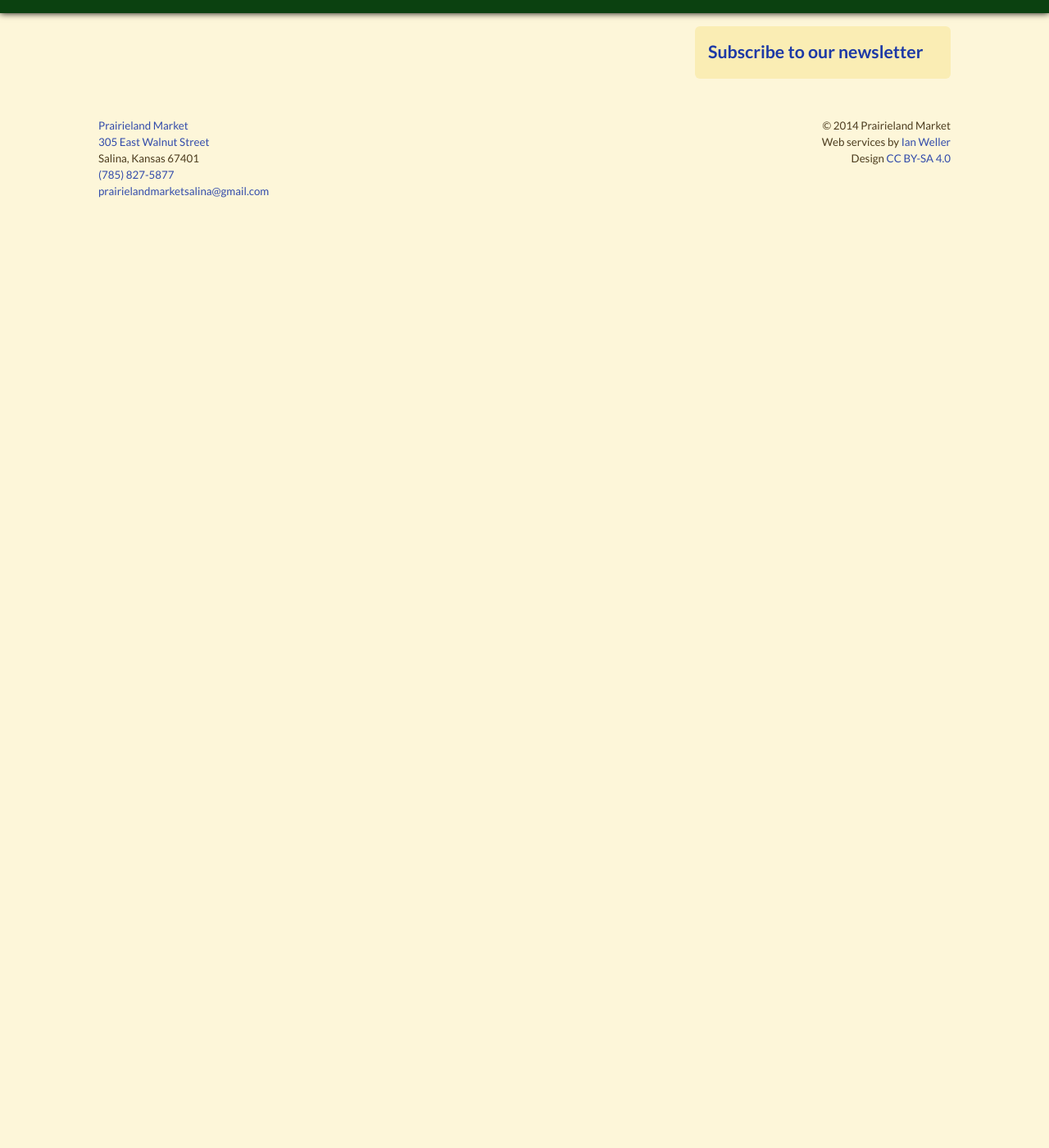
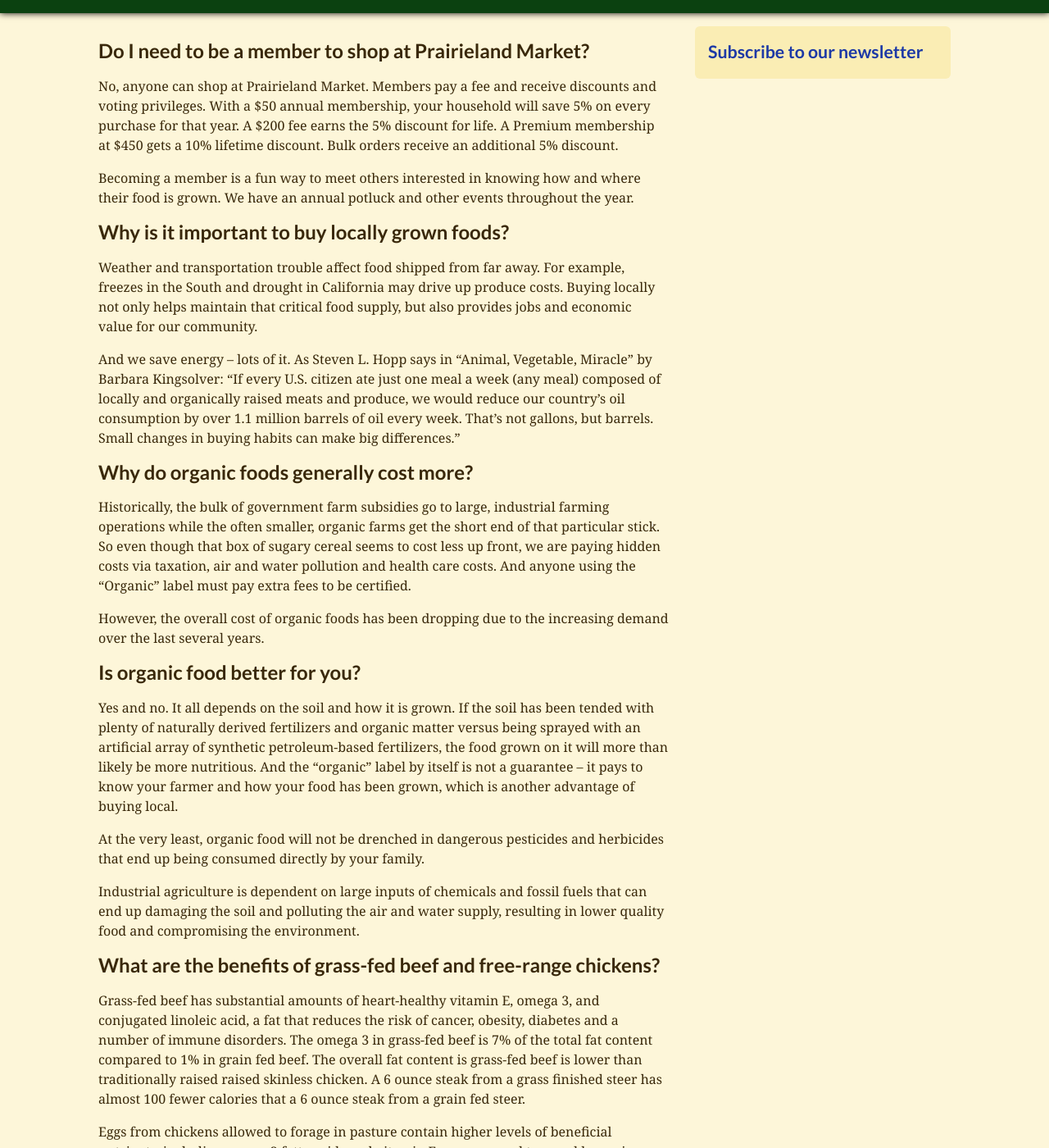
Before and after one commit to prairielandmarket/prairielandmarket.github.io, a Jekyll site: the page built from faq.md, in a window 1280 px wide and 1400 px high, scrolled down 270 px. Shown: the whole window at 82% size. Built offline with Jekyll 4.4.1, drawn with Linux system fonts in a browser that asks for light colours; nearby versions of some CDN libraries; Markdown is read by kramdown in place of the engine named in the settings; before the commit the page ends 900 px from its top, so only the background shows below that; some of the changed text lies outside the part shown.

Commit message:
Copy in FAQ from Nancy

```diff
--- a/faq.md
+++ b/faq.md
@@ -2,4 +2,39 @@
 id: faq
 layout: default
 title: FAQ
+published: true
 ---
+
+## Do I need to be a member to shop at Prairieland Market?
+No, anyone can shop at Prairieland Market.  Members pay a fee and receive discounts and voting privileges.  With a $50 annual membership, your household will save 5% on every purchase for that year.  A $200 fee earns the 5% discount for life.    A Premium membership at $450 gets a 10% lifetime discount.  Bulk orders receive an additional 5% discount.
+
+Becoming a member is a fun way to meet others interested in knowing how and where their food is grown.  We have an annual potluck and other events throughout the year.
+
+## Why is it important to buy locally grown foods?
+Weather and transportation trouble affect food shipped from far away.  For example, freezes in the South and drought in California may drive up produce costs.  Buying locally not only helps maintain that critical food supply, but also provides jobs and economic value for our community.
+
+And we save energy -- lots of it.  As Steven L. Hopp says in "Animal, Vegetable, Miracle" by Barbara Kingsolver:  "If every U.S. citizen ate just one meal a week (any meal) composed of locally and organically raised meats and produce, we would reduce our country's oil consumption by over 1.1 million barrels of oil every week. That's not gallons, but barrels.  Small changes in buying habits can make big differences."
+
+## Why do organic foods generally cost more?
+Historically, the bulk of government farm subsidies go to large, industrial farming operations while the often smaller, organic farms get the short end of that particular stick.   So even though that box of sugary cereal seems to cost less up front, we are paying hidden costs via taxation, air and water pollution and health care costs.  And anyone using the “Organic” label must pay extra fees to be certified.
+
+However, the overall cost of organic foods has been dropping due to the increasing demand over the last several years.
+
+## Is organic food better for you?
+Yes and no.  It all depends on the soil and how it is grown.  If the soil has been tended with plenty of naturally derived fertilizers and organic matter versus being sprayed with an artificial array of synthetic petroleum-based fertilizers, the food grown on it will more than likely be more nutritious.  And the "organic" label by itself is not a guarantee – it pays to know your farmer and how your food has been grown, which is another advantage of buying local.
+
+At the very least, organic food will not be drenched in dangerous pesticides and herbicides that end up being consumed directly by your family.
+
+Industrial agriculture is dependent on large inputs of chemicals and fossil fuels that can end up damaging the soil and polluting the air and water supply, resulting in lower quality food and compromising the environment.
+
+## What are the benefits of grass-fed beef and free-range chickens?
+Grass-fed beef has substantial amounts of heart-healthy vitamin E, omega 3, and conjugated linoleic acid, a fat that reduces the risk of cancer, obesity, diabetes and a number of immune disorders.  The omega 3 in grass-fed beef is 7% of the total fat content compared to 1% in grain fed beef.  The overall fat content is grass-fed beef is lower than traditionally raised raised skinless chicken.  A 6 ounce steak from a grass finished steer has almost 100 fewer calories that a 6 ounce steak from a grain fed steer.
+
+Eggs from chickens allowed to forage in pasture contain higher levels of beneficial nutrients, including omega 3 fatty acids and vitamin E, as compared to caged hens given standard feed.
+
+Industrial animal food production relies on CAFOs (confined animal feeding operations) which create huge quantities of concentrated excrement causing waste storage and water quality problems.  The many animals confined in a small space are physically stressed and subject to disease and infection and are routinely given antibiotics in their feed.  Nearly three-quarters of all antibiotics in the United States are used in CAFO's.  This overuse has led to antibiotic-resistant strains of bacteria, creating new health hazards for humans.
+
+## How can I be more involved?
+Volunteer at the store or help out with our special events throughout the year.  We especially need volunteers for the Prairie Festival in the fall and Discover Salina Naturally in the spring.
+
+Contact Melanie at the store or any of the board members for more opportunities to be involved.
```
